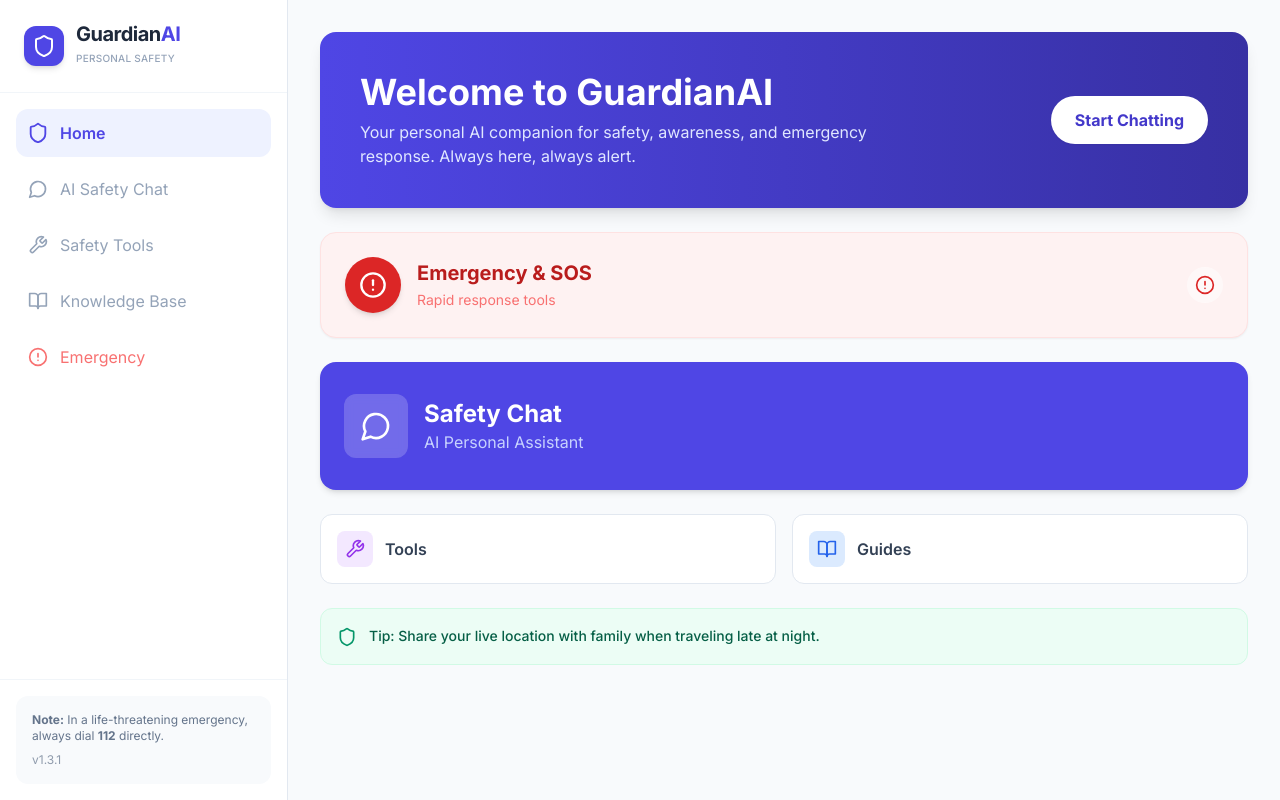
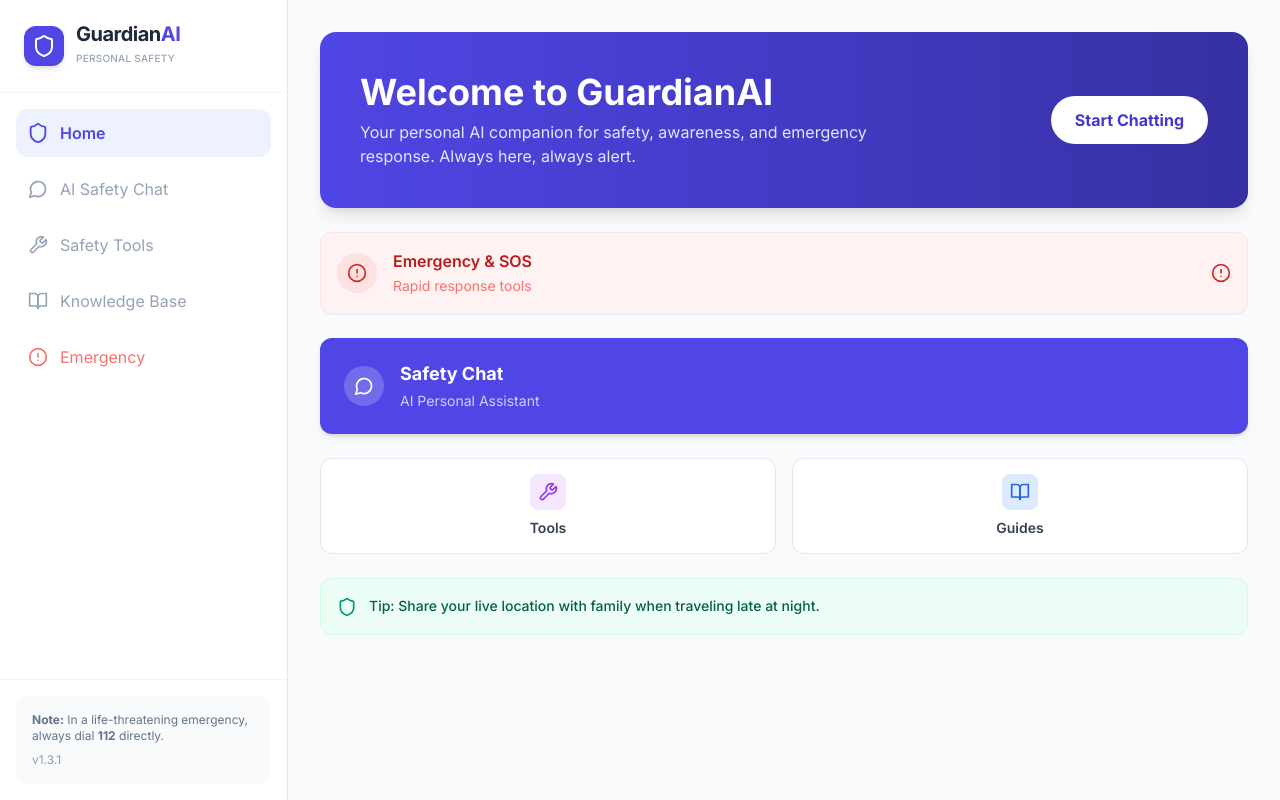
Before and after one commit to Gaurav7127/Guardianai-personal-safety-assistant, a React (Vite) app: page / in a window 1280 px wide. Built offline with nearby package versions, Linux system fonts and the light colour scheme.

Commit message:
Update App.tsx

```diff
--- a/App.tsx
+++ b/App.tsx
@@ -45,8 +45,10 @@ function App() {
       case AppView.HOME:
       default:
         return (
-          <div className="space-y-6 pb-20 md:pb-0">
-            {/* Hero Banner */}
+          <div className="space-y-6">
+
+            {/* --- NEW HERO BANNER START ---
+            */}
             <div className="bg-gradient-to-r from-indigo-600 to-indigo-800 rounded-2xl p-6 md:p-10 text-white shadow-lg flex flex-col md:flex-row md:items-center md:justify-between gap-4">
               <div className="max-w-lg">
                 <h1 className="text-2xl md:text-4xl font-bold mb-2">Welcome to GuardianAI</h1>
@@ -62,73 +64,80 @@ function App() {
                 Start Chatting
               </button>
             </div>
-            {/* Primary Action - Emergency */}
+             {/* --- NEW HERO BANNER END ---
+             */}
+
+
+            {/* Primary Action - Emergency (Keeping the rest of your original content below the banner) */}
             <button
               onClick={() => setCurrentView(AppView.EMERGENCY)}
-              className="w-full bg-red-50 border border-red-100 p-6 rounded-2xl flex items-center justify-between hover:bg-red-100 transition-colors group shadow-sm"
+              className="w-full bg-red-50 border border-red-100 p-4 rounded-xl flex items-center justify-between hover:bg-red-100 transition-colors group shadow-sm"
             >
                <div className="flex items-center gap-4">
-                 <div className="w-14 h-14 bg-red-600 rounded-full flex items-center justify-center text-white shadow-md group-hover:scale-110 transition-transform">
-                   <AlertCircle size={28} />
+                 <div className="w-10 h-10 bg-red-100 rounded-full flex items-center justify-center text-red-600">
+                   <AlertCircle size={20} />
                  </div>
                  <div className="text-left">
-                   <span className="block text-xl font-bold text-red-700">Emergency & SOS</span>
+                   <span className="block font-semibold text-red-700">Emergency & SOS</span>
                    <span className="text-sm text-red-400">Rapid response tools</span>
                  </div>
                </div>
-               <div className="bg-white/50 p-2 rounded-full text-red-600">
+               <div className="text-red-600">
                  <AlertCircle size={20} />
                </div>
             </button>
 
             {/* Main AI Features */}
-            <div>
+            <div className="space-y-4">
               <button
                 onClick={() => setCurrentView(AppView.CHAT)}
-                className="w-full bg-indigo-600 p-6 rounded-2xl text-white shadow-md hover:bg-indigo-700 transition-all flex items-center justify-between h-32"
+                className="w-full bg-indigo-600 p-6 rounded-xl text-white shadow-md hover:bg-indigo-700 transition-all flex items-center justify-start h-24"
               >
                 <div className="flex items-center gap-4">
-                    <div className="bg-white/20 w-16 h-16 rounded-xl flex items-center justify-center backdrop-blur-sm">
-                      <MessageCircle size={32} />
+                    <div className="w-10 h-10 rounded-full bg-white/20 flex items-center justify-center">
+                      <MessageCircle size={20} />
                     </div>
                     <div className="text-left">
-                      <span className="block font-bold text-2xl">Safety Chat</span>
-                      <span className="text-indigo-200">AI Personal Assistant</span>
+                      <span className="block font-bold text-lg">Safety Chat</span>
+                      <span className="text-indigo-200 text-sm">AI Personal Assistant</span>
                     </div>
                 </div>
               </button>
             </div>
 
-            {/* Secondary Actions */}
+            {/* Secondary Actions Grid */}
             <div className="grid grid-cols-2 gap-4">
                <button
                 onClick={() => setCurrentView(AppView.TOOLS)}
-                className="bg-white border border-slate-200 p-4 rounded-xl flex items-center gap-3 hover:bg-slate-50 transition-colors"
+                className="bg-white border border-slate-200 p-4 rounded-xl flex items-center justify-center flex-col gap-2 h-24 hover:bg-slate-50 transition-colors"
                >
                  <div className="bg-purple-100 p-2 rounded-lg text-purple-600">
                    <Wrench size={20} />
                  </div>
-                 <span className="font-semibold text-slate-700">Tools</span>
+                 <span className="font-semibold text-slate-700 text-sm">Tools</span>
                </button>
 
                <button
                 onClick={() => setCurrentView(AppView.GUIDES)}
-                className="bg-white border border-slate-200 p-4 rounded-xl flex items-center gap-3 hover:bg-slate-50 transition-colors"
+                className="bg-white border border-slate-200 p-4 rounded-xl flex items-center justify-center flex-col gap-2 h-24 hover:bg-slate-50 transition-colors"
                >
                  <div className="bg-blue-100 p-2 rounded-lg text-blue-600">
                    <BookOpen size={20} />
                  </div>
-                 <span className="font-semibold text-slate-700">Guides</span>
+                 <span className="font-semibold text-slate-700 text-sm">Guides</span>
                </button>
             </div>
 
-            {/* Minimal Daily Tip */}
+            {/* Daily Tip */}
             <div className="bg-emerald-50 rounded-xl p-4 border border-emerald-100 flex gap-3 items-start">
                <Shield className="w-5 h-5 text-emerald-600 shrink-0 mt-0.5" />
                <p className="text-sm text-emerald-800 font-medium leading-relaxed">
                  Tip: Share your live location with family when traveling late at night.
                </p>
             </div>
+
+            {/* Scroll Spacer */}
+            <div className="h-10"></div>
           </div>
         );
     }
```
Lines whose indentation alone changed are shown as unchanged.
